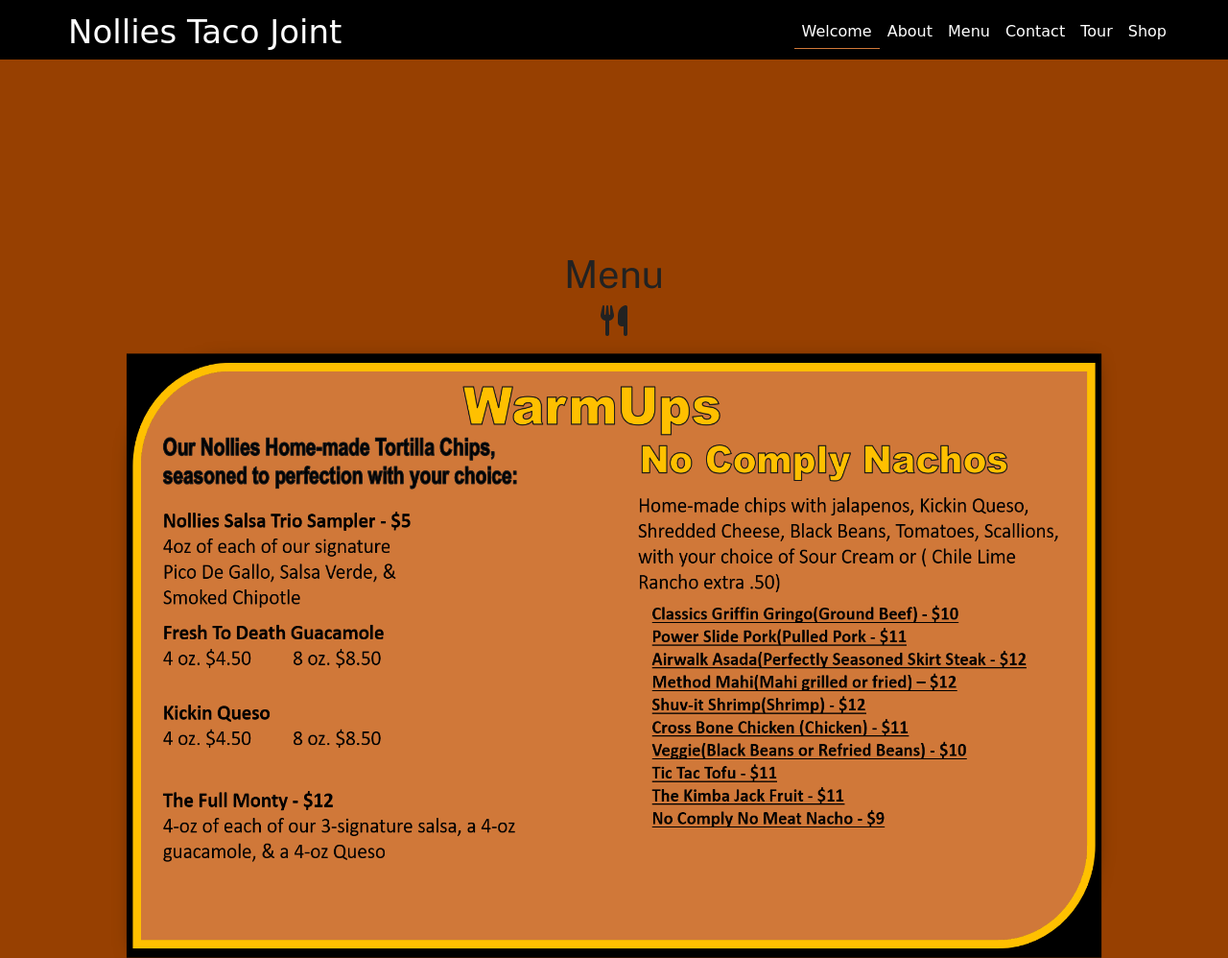
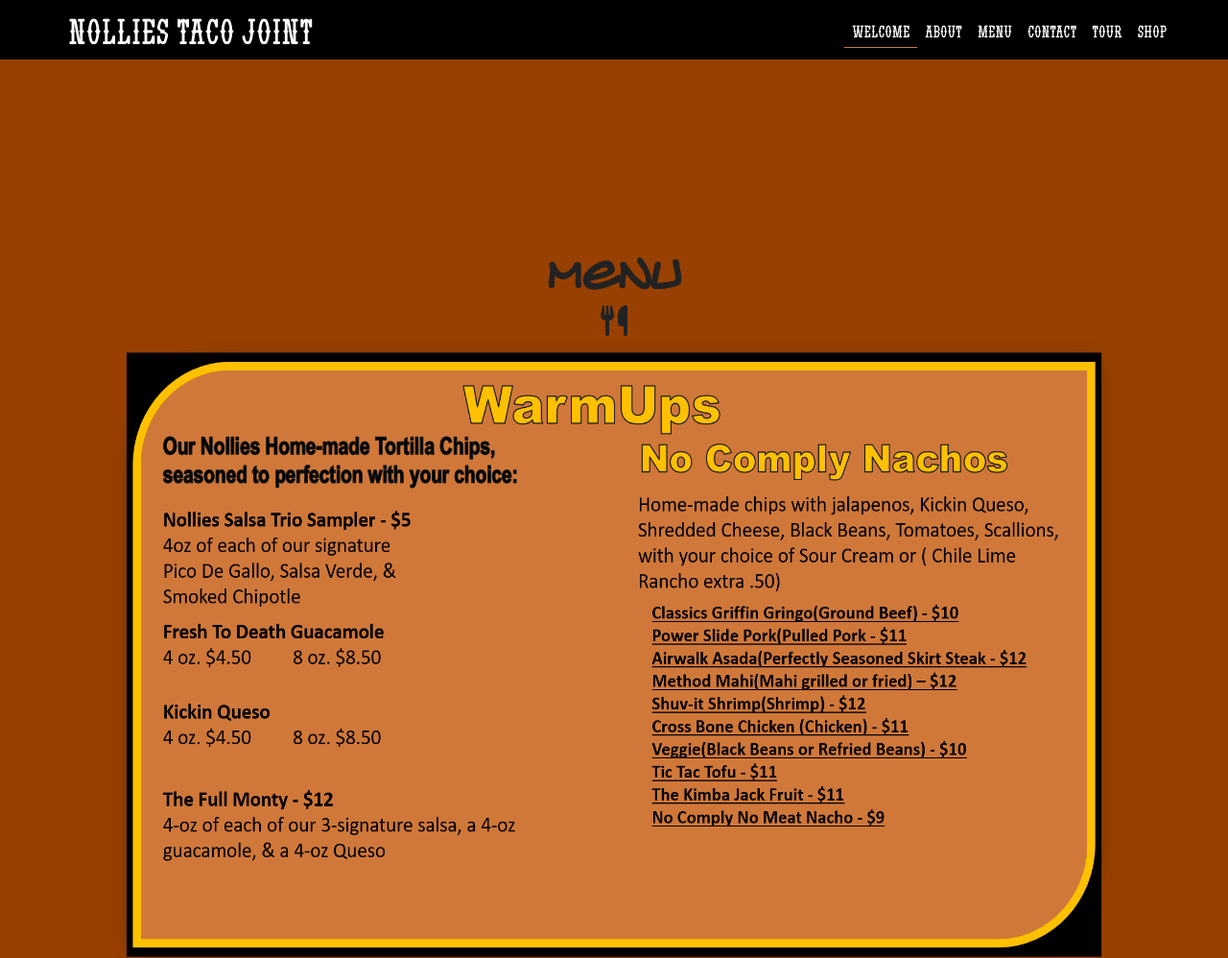
Before and after one commit to rickmastry/Nollies-Taco, a plain HTML site: page menu.html in a window 1280 px wide. Shown: the top 998 px of the page at 96% size. Drawn offline with nearby package versions, Linux system fonts and the light colour scheme; a web font is replaced by a local one.

Commit message:
font changes

```diff
--- a/style.css
+++ b/style.css
@@ -1,5 +1,17 @@
 @import url('https://fonts.googleapis.com/css?family=Pacifico|Playball|Public+Sans:400,700,900i&display=swap');
 @import url('https://fonts.googleapis.com/css?family=Rye&display=swap');
+@font-face{
+  font-family: "Shourtcut";
+  src: url('../fonts/shourtcut.ttf') Format('truetype');
+}
+@font-face{
+  font-family: "Western";
+  src: url('../fonts/gomarice_yatsurano_western.ttf') Format('truetype');
+}
+@font-face{
+  font-family: "Turntablz";
+  src: url('../fonts/TURNBB__.TTF') Format('truetype');
+}
 
 /*
 font-family: 'Pacifico', cursive;
@@ -52,7 +64,7 @@ body {
     color: var(--mainBlack);
     /*background: var(--mainRed);*/
     background: var(--secondaryGold);
-    font-family: 'Public sans', sans-serif;
+    font-family: 'Turntablz', sans-serif;
   }
 
 html {
@@ -97,7 +109,7 @@ html {
 }
 
 .navbar-brand {
-    font-family: 'Rye', cursive;
+    font-family: 'Western', cursive;
     height: 50px;
     padding: 15px 15px;
     font-size: 18px;
@@ -114,7 +126,7 @@ html {
     font-size: 1rem;
     padding: .5rem .5rem;
     cursor: pointer;
-    font-family: 'Rye', cursive;
+    font-family: 'Western', cursive;
     transition: var(--mainTransition);
 
 }
@@ -174,7 +186,7 @@ html {
 .banner-title{
     margin-bottom: 3rem;
     color: var(--mainWhite);
-    font-family: 'Rye', cursive;
+    font-family: 'Western', cursive;
     font-size: 110px;
     font-weight: 700;
     -webkit-text-stroke: .5px;
@@ -185,7 +197,7 @@ html {
     margin-bottom: 3rem;
     color: var(--mainWhite);
     font-style: italic;
-    font-family: 'Rye', cursive;
+    font-family: 'Turntablz', cursive;
     -webkit-text-stroke: .5px;
     -webkit-text-stroke-color: #D07839;
 }
@@ -215,7 +227,7 @@ html {
   color: var(--mainWhite);
   letter-spacing: var(--secondarySpacing);
   font-style: italic;
-  font-family: 'Rye', cursive;
+  font-family: 'Western', cursive;
   -webkit-text-stroke: .5px;
   -webkit-text-stroke-color: #D07839;
  }
@@ -293,7 +305,7 @@ p.drink-text {
 
 .sectionid-contact{
   color: var(--mainWhite);
-  font-family: 'Rye', cursive;
+  font-family: 'Western', cursive;
   width: 90vw;
   margin: 100px auto 100px;
   max-width: 1170px;
```
